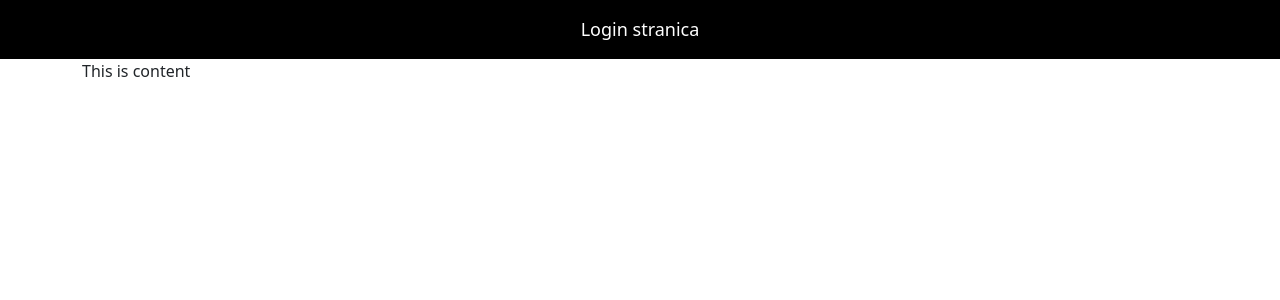
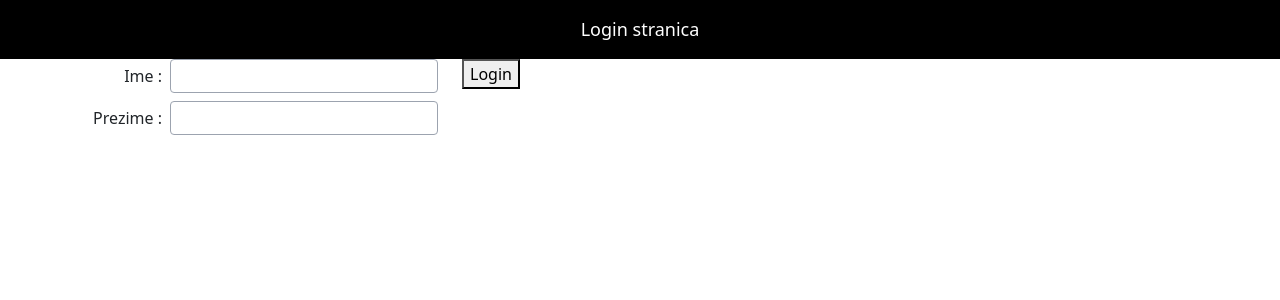
Before and after one commit to stefankrstic/test-l-1.4-halcom_stefan-krstic, a React (Create React App) app: page / in a window 1280 px wide. Shown: the top 300 px of the page. Built offline with nearby package versions, Linux system fonts and the light colour scheme.

Commit message:
Input component

```diff
--- /dev/null
+++ b/src/components/Input.module.scss
@@ -0,0 +1,34 @@
+.root {
+    margin-bottom: 8px;
+}
+
+.group {
+    display: flex;
+    align-items: center;
+}
+
+.label {
+    margin-right: 8px;
+    width: 80px;
+    min-width: 80px;
+    text-align: right;
+    white-space: nowrap;
+}
+
+.input {
+    padding: 4px 8px;
+    border-radius: 4px;
+    border: 1px solid #9ca3af;
+    display: block;
+    width: 100%;
+}
+
+.invalid {
+    border: 1px solid #f87171;
+}
+
+.error {
+    color: #f87171;
+    font-size: 12px;
+    margin-left: 85px;
+}
--- /dev/null
+++ b/src/components/Input.tsx
@@ -0,0 +1,23 @@
+import clsx from 'clsx';
+import React from "react";
+import styles from './Input.module.scss';
+
+interface InputProps {
+    label: string;
+    error?: string;
+}
+
+export const Input = ({label, error}: InputProps) => {
+  return (
+      <div className={styles.root}>
+          <div className={styles.group}>
+          <label className={styles.label}>{label} :</label>
+          <input className={clsx(styles.input, error && styles.invalid)} type="text" />
+          </div>
+
+
+          <div className={styles.error}>{error}</div>
+          </div>
+
+  );
+}
--- a/src/pages/LoginPage.tsx
+++ b/src/pages/LoginPage.tsx
@@ -1,13 +1,23 @@
 import React from "react";
-import { Container } from "react-bootstrap";
+import { Container, Row, Col } from "react-bootstrap";
 import { Header } from "../components/Header";
+import { Input } from "../components/Input";
 
 export const LoginPage = () => {
     return (
         <div>
             <Header title="Login stranica" centered />
             <Container>
-                This is content
+                <Row>
+                    <Col md={4}>
+                       <Input label="Ime" />
+                       <Input label="Prezime" />
+                    </Col>
+
+                    <Col md={4}>
+                       <button>Login</button>
+                    </Col>
+                </Row>
             </Container>
         </div>
     )
```
